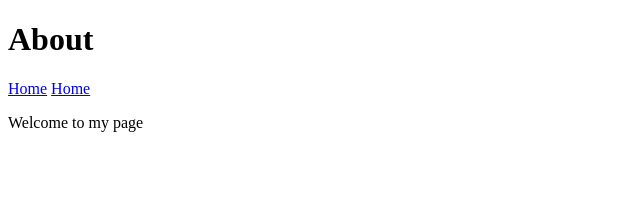
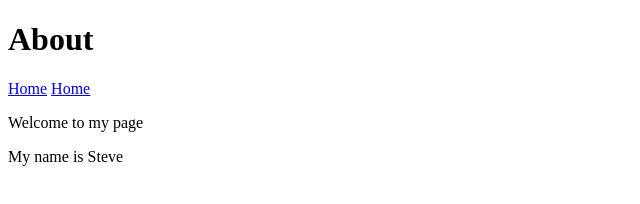
Before and after one commit to SportosVizilo/SportosVizilo.github.io, a plain HTML site: page about.html in a window 1280 px wide. Shown: the whole page, without its empty margins (0-640 px from the left). Drawn offline with Linux system fonts and the light colour scheme.

Commit message:
Improved the about page

```diff
--- a/about.html
+++ b/about.html
@@ -11,6 +11,7 @@
     <a href="index.html"> Home</a>
     <a href="/">Home</a>
     <p>Welcome to my page</p>
+    <p>My name is Steve</p>
 
 </body>
 </html>
```
